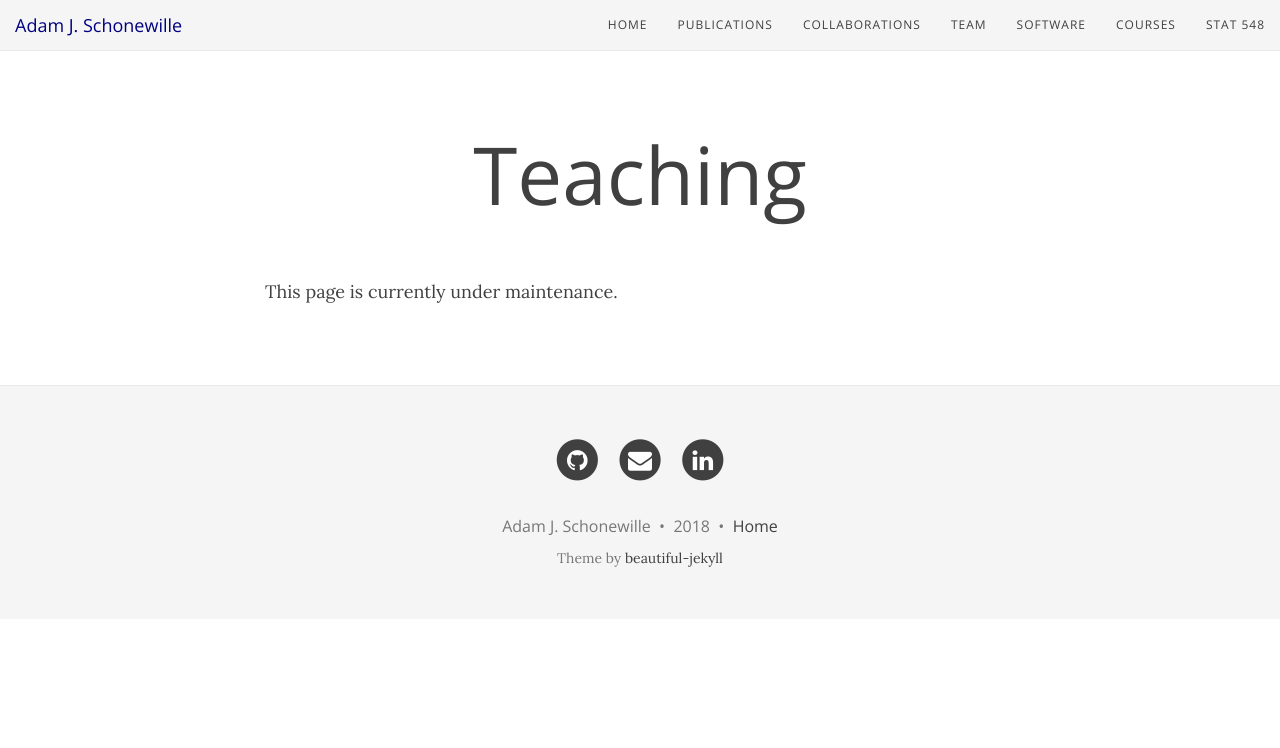
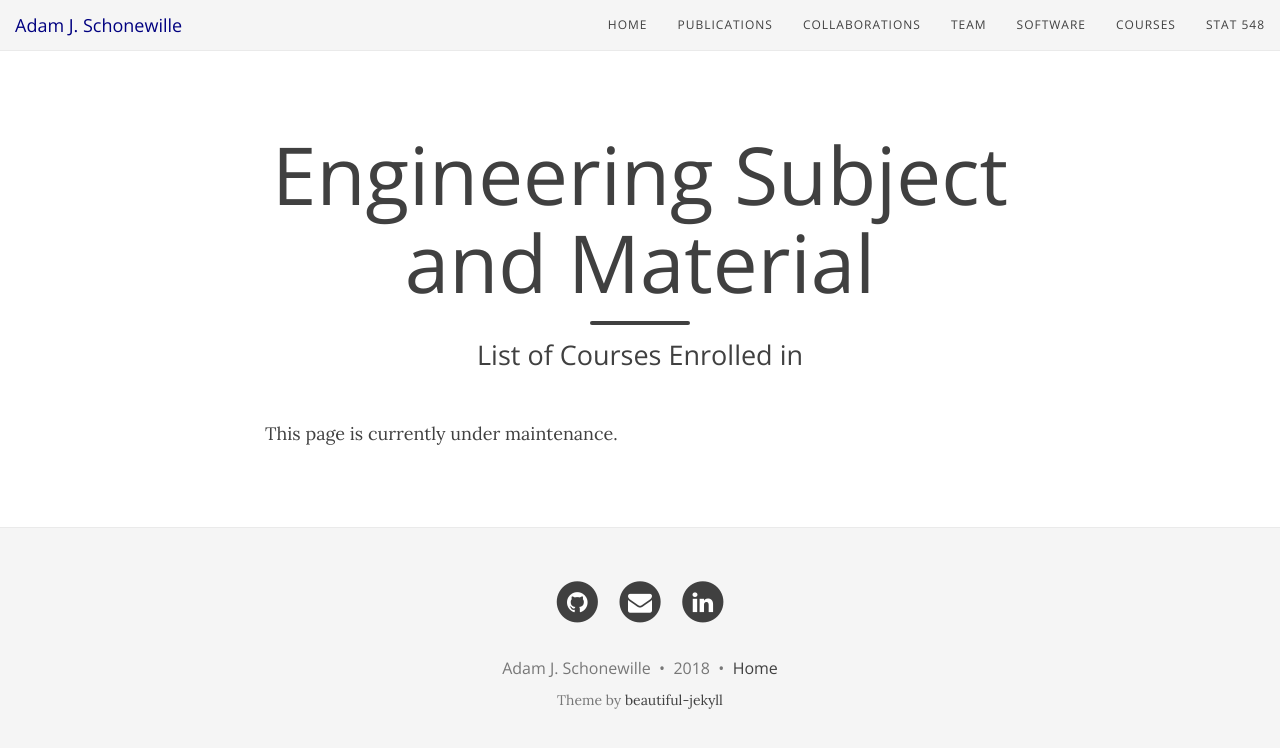
Before and after one commit to adamschonewille/adamschonewille.github.io, a Jekyll site: the page built from learn.md, in a window 1280 px wide. Shown: the top 748 px of the page. Built offline with Jekyll 4.4.1, drawn with Linux system fonts in a browser that asks for light colours; nearby versions of some CDN libraries.

Commit message:
changed the file name of teaching to test if the link will work

```diff
--- a/_config.yml
+++ b/_config.yml
@@ -24,12 +24,12 @@
 # List of links in the navigation bar
 navbar-links:
  # About Me: "aboutme"
-  Home: "Home"
+  Home: ""
   Publications: "pub"
   Collaborations: "collab"
   Team: "team"
   Software: "software"
-  Courses: "teach"
+  Courses: "learn"
 #  Teaching:
 #    - STAT 450 - Case Studies in Statistics: "https://courses.students.ubc.ca/cs/main?pname=subjarea&tname=subjareas&req=3&dept=STAT&course=450"
   STAT 548: "stat548"
--- a/teach.md
+++ b/learn.md
@@ -1,8 +1,10 @@
 ---
 layout: page
-title: Teaching
-subtitle:
+title: Engineering Subject and Material
+subtitle: List of Courses Enrolled in
 ---
+
+
 
 <!--
 My main goal at teaching is that the students seek a deep understanding of new or relevant concepts, which I pursue by encouraging active learning and bringing to the classroom real world problems. It is important that students not only learn and review statistical concepts, but also grasp their relevance and need to solve meaningful problems.
```
